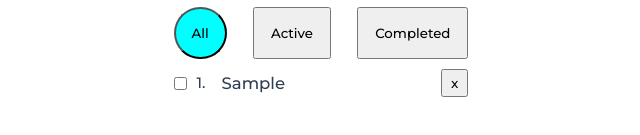
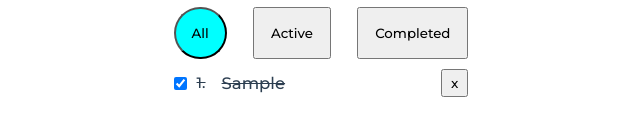
Before and after one commit to keeeparis/vue-job-application, a Vue app: page / in a window 1280 px wide. Both pictures are taken after typing "Sample" into the empty fields and a click on the button "Add". Shown: the part 187-322 px from the top of the page, without its empty margins (319-959 px from the left). Built offline with nearby package versions, Linux system fonts and the light colour scheme; no server answers.

Commit message:
fixed checbox active value

```diff
--- a/src/App.vue
+++ b/src/App.vue
@@ -26,9 +26,9 @@ const items = computed(() => {
   return store.todo.filter((item) => {
     switch (store.filter) {
       case 'active':
+        return item.active;
+      case 'completed':
         return !item.active;
-      case 'completed':
-        return item.active;
       default:
         return true
     }
--- a/src/components/TodoList.vue
+++ b/src/components/TodoList.vue
@@ -24,6 +24,8 @@ const store = useTodoStore()
         type="checkbox"
         class="checkbox"
         v-model="todo.active"
+        :true-value="false"
+        :false-value="true"
       >
       <p class="index">{{ index + 1 }}.</p>
       <p class="text">{{ todo.text }}</p>
@@ -61,8 +63,12 @@ const store = useTodoStore()
   font-size: 1.1em;
 }
 
+.item p {
+  text-decoration: line-through;
+}
+
 .item.active p {
-  text-decoration: line-through;
+  text-decoration: none;
 }
 
 .checkbox {
```
